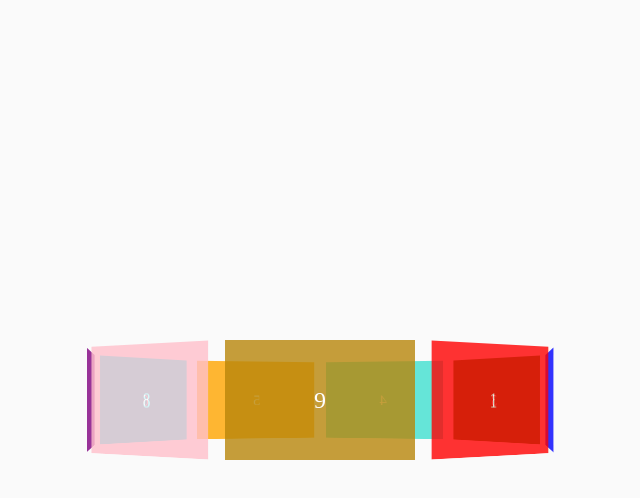
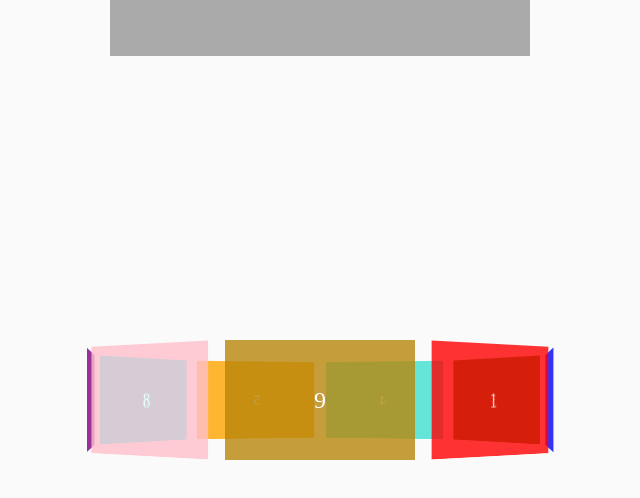
Before and after one commit to CaioVieira-dev/learn-3D-transform, a React (Create React App) app: page /animation/carousel in a window 1280 px wide. Shown: the top 498 px of the page, without its empty margins (320-960 px from the left). Built offline with nearby package versions, Linux system fonts and the light colour scheme.

Commit message:
feat: :construction: begin work on navigation
begin components needed for navigation

```diff
--- a/src/App.tsx
+++ b/src/App.tsx
@@ -7,10 +7,16 @@ import { FlipCard } from './pages/FlipCard'
 import { CubeSpin } from './pages/CubeSpin'
 import { BoxSpin } from './pages/BoxSpin'
 import { Carousel } from './pages/Carousel'
+
+import { Header } from './components/Header'
+import { Container } from './components/Container'
 function App() {
   return (
     <div className="App">
       <GlobalStyle />
+      <Container>
+        <Header />
+
         <BrowserRouter>
           <Switch>
             <Route exact path="/" component={Basics} />
@@ -21,6 +27,7 @@ function App() {
             <Route exact path="/animation/carousel" component={Carousel} />
           </Switch>
         </BrowserRouter>
+      </Container>
     </div>
   );
 }
--- /dev/null
+++ b/src/components/Container/index.tsx
@@ -0,0 +1,10 @@
+import { ReactNode } from 'react';
+import { Wrapper } from './styles'
+
+type ContainerProps = {
+    children: ReactNode
+}
+
+export function Container(props: ContainerProps) {
+    return <Wrapper>{props.children}</Wrapper>
+}
--- /dev/null
+++ b/src/components/Container/styles.ts
@@ -0,0 +1,9 @@
+import styled from 'styled-components'
+
+export const Wrapper = styled.div`
+height: 100vh;
+display: flex;
+flex-direction:column;
+align-items:center;
+justify-content: center;
+`
--- /dev/null
+++ b/src/components/Header/index.tsx
@@ -0,0 +1,9 @@
+import { StyledHeader } from './styles'
+
+export function Header() {
+    return (
+        <StyledHeader>
+
+        </StyledHeader>
+    )
+}
--- /dev/null
+++ b/src/components/Header/styles.ts
@@ -0,0 +1,11 @@
+import styled from "styled-components";
+
+export const StyledHeader = styled.header`
+max-width: 500px;
+width:clamp(360px,100%,420px);
+height: 56px;
+background-color:#aaa;
+position: fixed;
+top: 0;
+
+`
```
Lines whose indentation alone changed are shown as unchanged.
